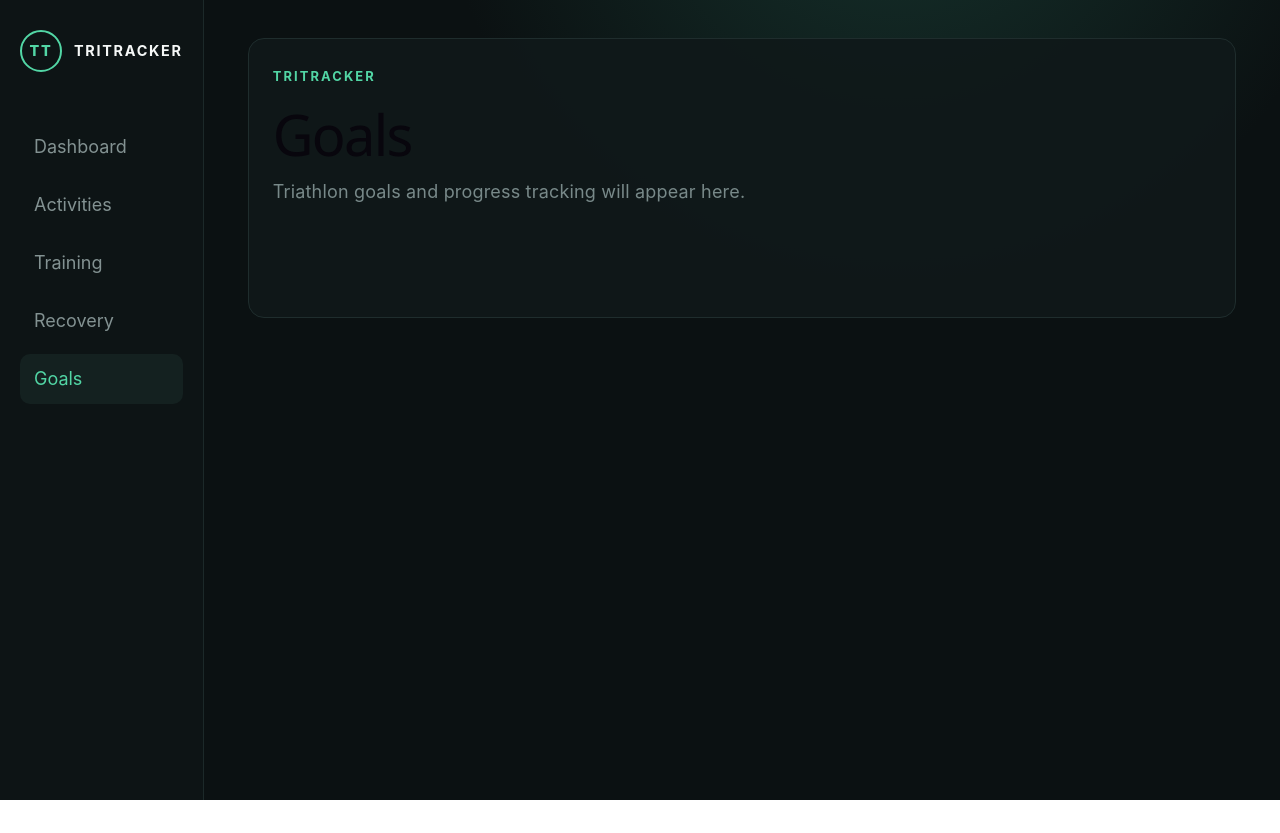
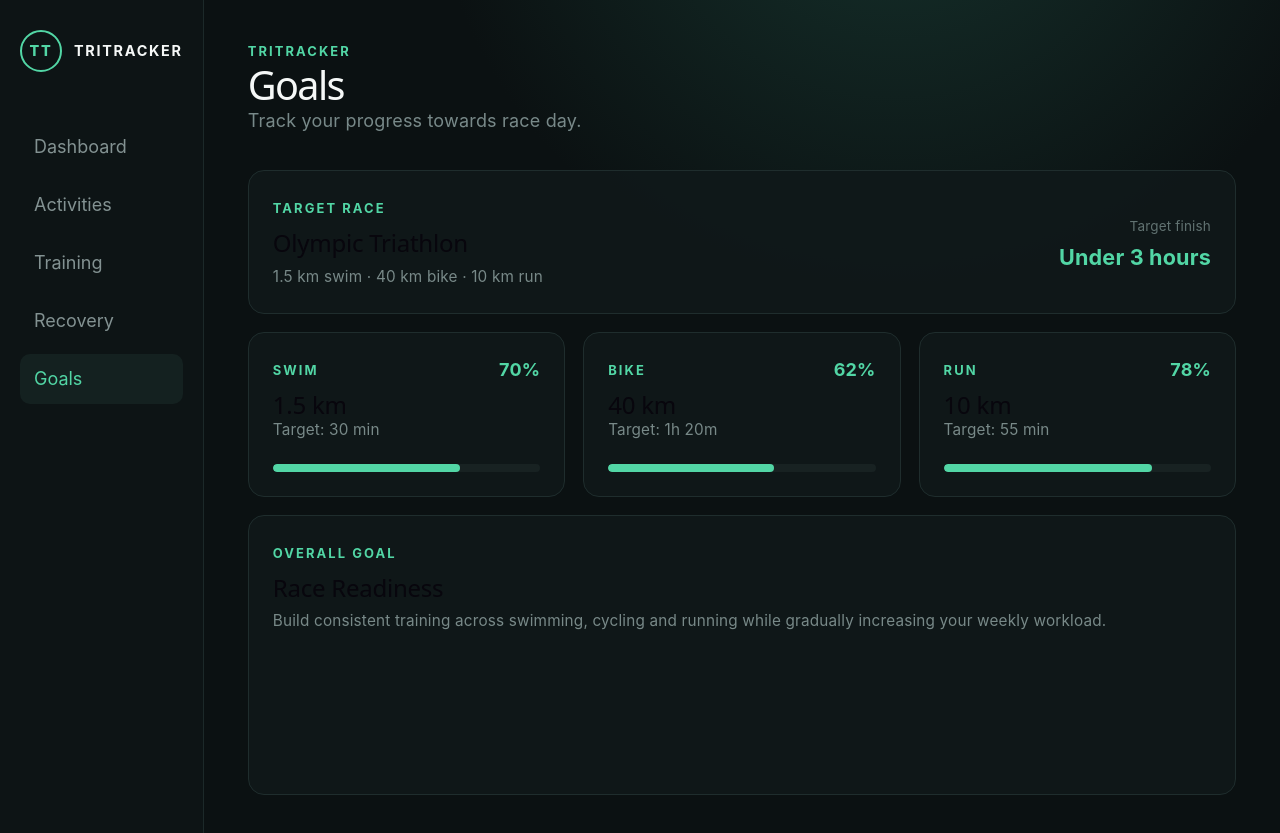
Before and after one commit to gabriellamcdade/TriTracker, a React (Vite) app in the folder frontend/: page / in a window 1280 px wide. Both pictures are taken after a click on the button "Goals". Before the commit the page ends 800 px from the top, so only its background shows below. Built offline with nearby package versions, Linux system fonts and the light colour scheme; no server answers.

Commit message:
build triathlon goals page

```diff
--- a/frontend/src/App.css
+++ b/frontend/src/App.css
@@ -636,3 +636,87 @@ button {
     grid-template-columns: 1fr;
   }
 }
+.race-goal-card {
+  min-height: auto;
+  display: flex;
+  justify-content: space-between;
+  align-items: center;
+  margin-bottom: 18px;
+}
+
+.race-goal-card h2 {
+  margin: 0 0 8px;
+}
+
+.race-target {
+  display: flex;
+  flex-direction: column;
+  gap: 5px;
+  text-align: right;
+}
+
+.race-target span {
+  color: #617271;
+  font-size: 0.75rem;
+}
+
+.race-target strong {
+  color: #52d6a5;
+  font-size: 1.2rem;
+}
+
+.goal-grid {
+  display: grid;
+  grid-template-columns: repeat(3, 1fr);
+  gap: 18px;
+  margin-bottom: 18px;
+}
+
+.goal-card {
+  min-height: auto;
+}
+
+.goal-heading {
+  display: flex;
+  justify-content: space-between;
+  align-items: flex-start;
+}
+
+.goal-heading h2 {
+  margin: 0;
+}
+
+.goal-percentage {
+  color: #52d6a5;
+}
+
+.goal-progress-track {
+  width: 100%;
+  height: 8px;
+  margin-top: 22px;
+  overflow: hidden;
+  border-radius: 999px;
+  background: #182222;
+}
+
+.goal-progress-bar {
+  height: 100%;
+  border-radius: 999px;
+  background: #52d6a5;
+}
+
+@media (max-width: 800px) {
+  .goal-grid {
+    grid-template-columns: 1fr;
+  }
+
+  .race-goal-card {
+    align-items: flex-start;
+    flex-direction: column;
+    gap: 24px;
+  }
+
+  .race-target {
+    text-align: left;
+  }
+}
--- a/frontend/src/App.tsx
+++ b/frontend/src/App.tsx
@@ -10,6 +10,7 @@ import ActivityList from "./components/ActivityList";
 import ActivitiesPage from "./components/ActivitiesPage";
 import TrainingPage from "./components/TrainingPage";
 import RecoveryPage from "./components/RecoveryPage";
+import GoalsPage from "./components/GoalsPage";
 
 import {
   getActivities,
@@ -188,16 +189,7 @@ function App() {
 
         {activePage === "Recovery" && <RecoveryPage />}
 
-        {activePage === "Goals" && (
-          <div className="dashboard-panel">
-            <p className="eyebrow">TRITRACKER</p>
-            <h1>Goals</h1>
-
-            <p className="subtitle">
-              Triathlon goals and progress tracking will appear here.
-            </p>
-          </div>
-        )}
+        {activePage === "Goals" && <GoalsPage />}
       </main>
     </div>
   );
--- /dev/null
+++ b/frontend/src/components/GoalsPage.tsx
@@ -0,0 +1,95 @@
+function GoalsPage() {
+  const goals = [
+    {
+      sport: "Swim",
+      distance: "1.5 km",
+      target: "30 min",
+      progress: 70,
+    },
+    {
+      sport: "Bike",
+      distance: "40 km",
+      target: "1h 20m",
+      progress: 62,
+    },
+    {
+      sport: "Run",
+      distance: "10 km",
+      target: "55 min",
+      progress: 78,
+    },
+  ];
+
+  return (
+    <div>
+      <header className="dashboard-header">
+        <div>
+          <p className="eyebrow">TRITRACKER</p>
+          <h1>Goals</h1>
+
+          <p className="subtitle">
+            Track your progress towards race day.
+          </p>
+        </div>
+      </header>
+
+      <section className="dashboard-panel race-goal-card">
+        <div>
+          <p className="panel-label">TARGET RACE</p>
+          <h2>Olympic Triathlon</h2>
+          <p className="muted">
+            1.5 km swim · 40 km bike · 10 km run
+          </p>
+        </div>
+
+        <div className="race-target">
+          <span>Target finish</span>
+          <strong>Under 3 hours</strong>
+        </div>
+      </section>
+
+      <section className="goal-grid">
+        {goals.map((goal) => (
+          <article className="dashboard-panel goal-card" key={goal.sport}>
+            <div className="goal-heading">
+              <div>
+                <p className="panel-label">
+                  {goal.sport.toUpperCase()}
+                </p>
+
+                <h2>{goal.distance}</h2>
+              </div>
+
+              <strong className="goal-percentage">
+                {goal.progress}%
+              </strong>
+            </div>
+
+            <p className="muted">
+              Target: {goal.target}
+            </p>
+
+            <div className="goal-progress-track">
+              <div
+                className="goal-progress-bar"
+                style={{ width: `${goal.progress}%` }}
+              />
+            </div>
+          </article>
+        ))}
+      </section>
+
+      <section className="dashboard-panel">
+        <p className="panel-label">OVERALL GOAL</p>
+        <h2>Race Readiness</h2>
+
+        <p className="muted">
+          Build consistent training across swimming, cycling and
+          running while gradually increasing your weekly workload.
+        </p>
+      </section>
+    </div>
+  );
+}
+
+export default GoalsPage;
```
